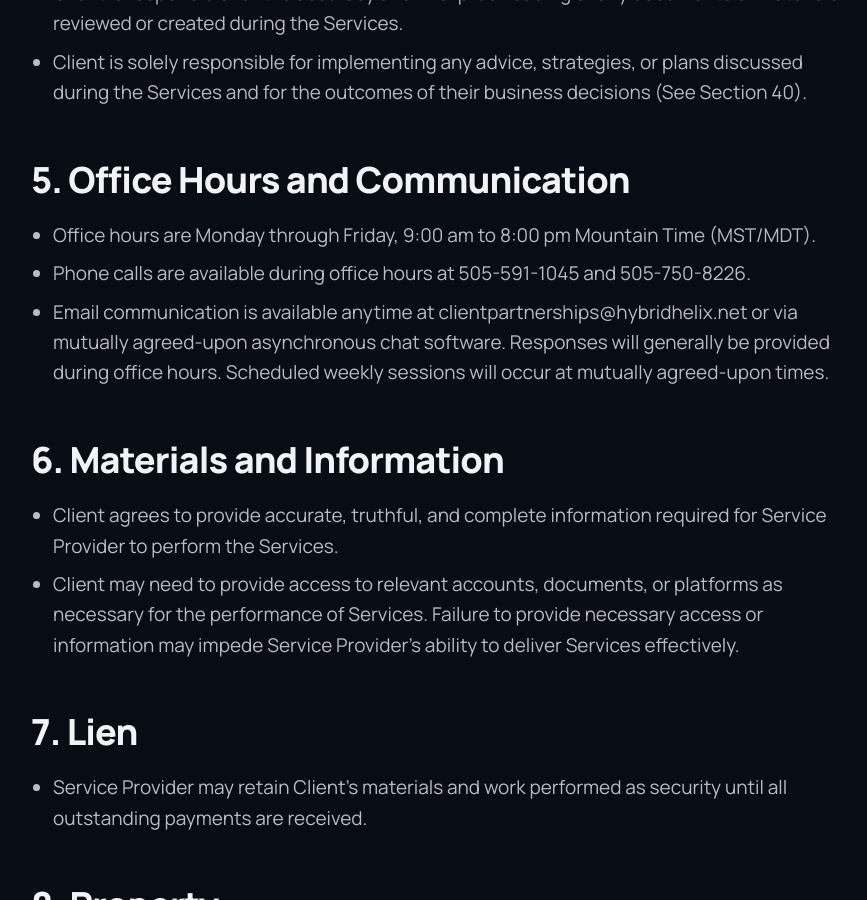
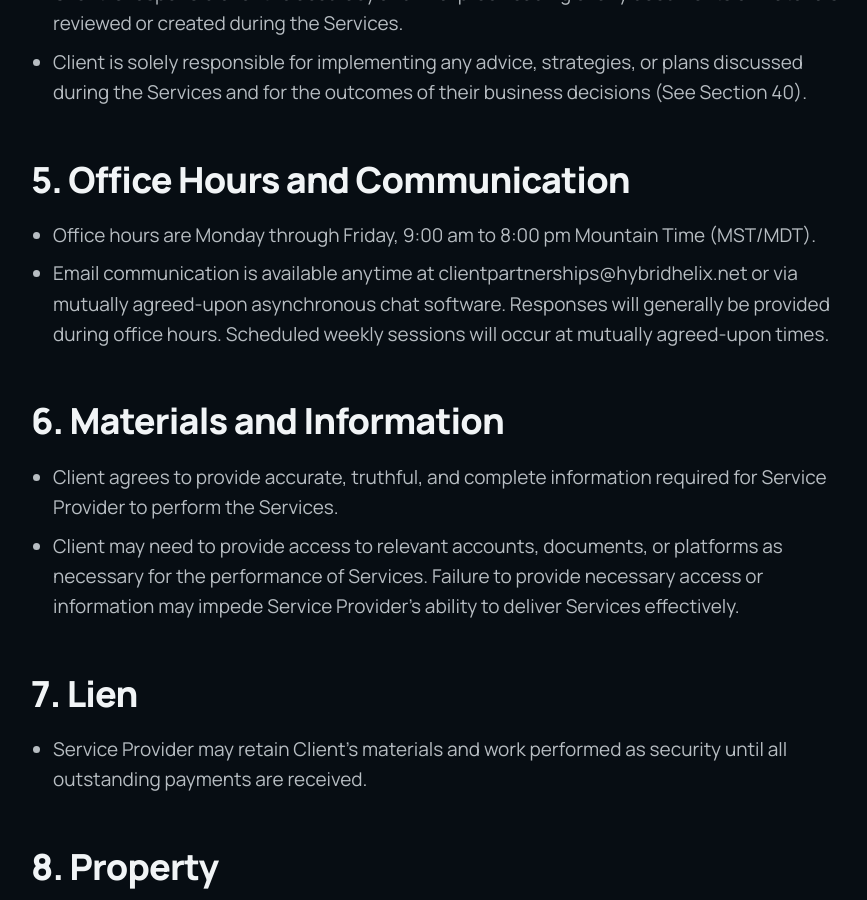
Before and after one commit to HybridHELIX-Consulting/Hybridhelix_website_staging, a Jekyll site: the page built from _legal/terms-of-service.md, in a window 1280 px wide and 900 px high, scrolled down 3106 px. Shown: the whole window, without its empty margins (91-958 px from the left). Built offline with Jekyll 4.4.1, drawn with Linux system fonts in a browser that asks for light colours.

Commit message:
fix: remove phone numbers from Section 5 (public exposure risk)

```diff
--- a/_legal/terms-of-service.md
+++ b/_legal/terms-of-service.md
@@ -59,7 +59,6 @@ Client agrees to pay for Services based on the selected payment plan:
 ## 5. Office Hours and Communication
 
 - Office hours are Monday through Friday, 9:00 am to 8:00 pm Mountain Time (MST/MDT).
-- Phone calls are available during office hours at 505-591-1045 and 505-750-8226.
 - Email communication is available anytime at clientpartnerships@hybridhelix.net or via mutually agreed-upon asynchronous chat software. Responses will generally be provided during office hours. Scheduled weekly sessions will occur at mutually agreed-upon times.
 
 ## 6. Materials and Information
```
